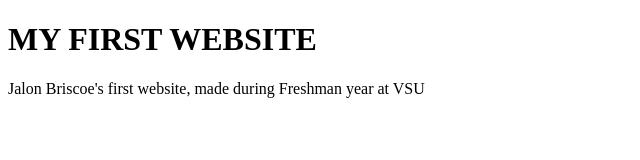
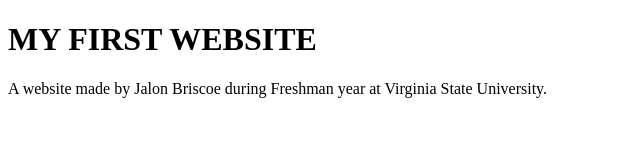
Before and after one commit to JBRI8933/JBRI8933.github.io, a plain HTML site: page index.html in a window 1280 px wide. Shown: the whole page, without its empty margins (0-640 px from the left). Drawn offline with Linux system fonts and the light colour scheme.

Commit message:
Update index.html

```diff
--- a/index.html
+++ b/index.html
@@ -3,7 +3,7 @@
 <body>
 
 <h1>MY FIRST WEBSITE</h1>
-<p>Jalon Briscoe's first website, made during Freshman year at VSU</p>
+<p>A website made by Jalon Briscoe during Freshman year at Virginia State University.</p>
 
 </body>
 </html>
```
